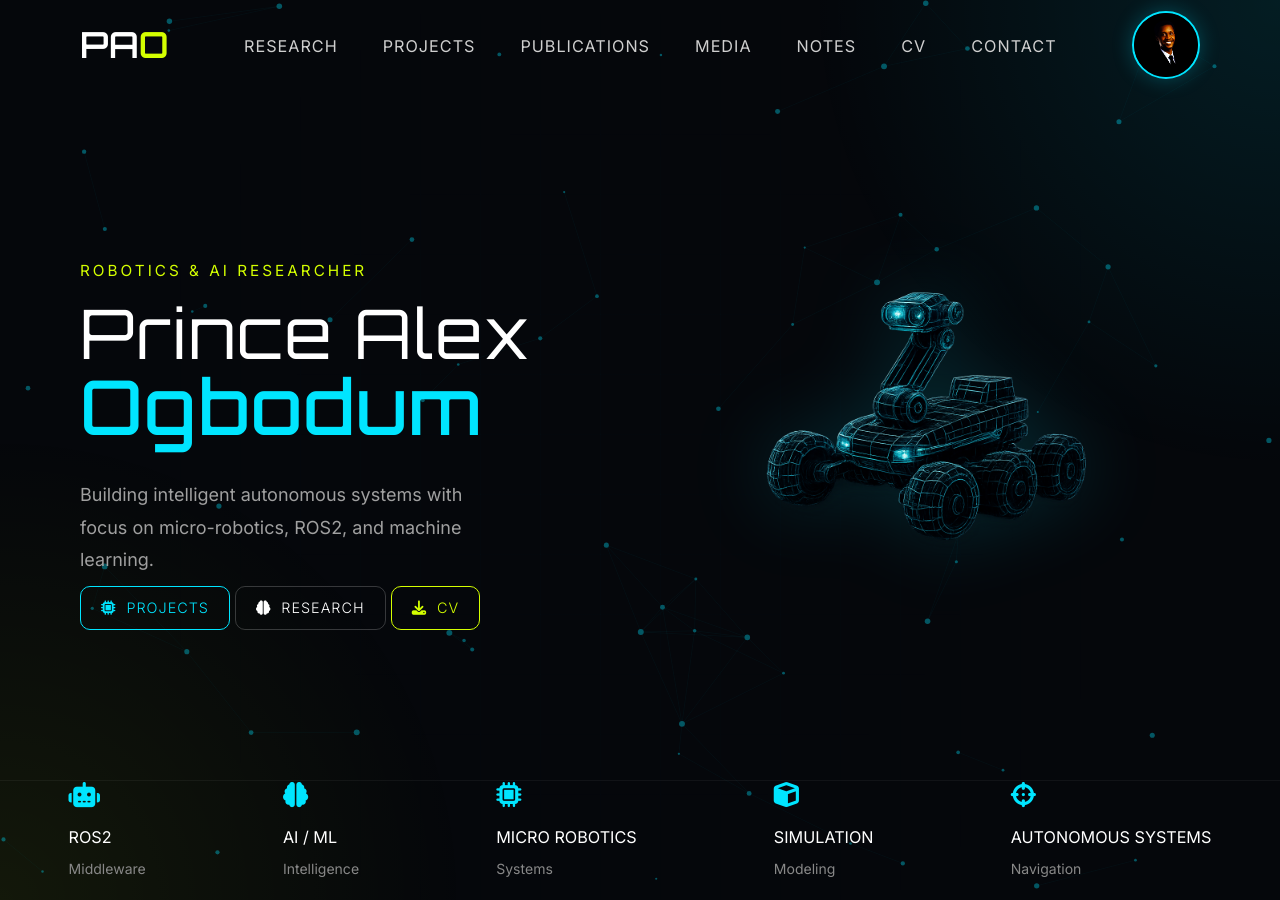
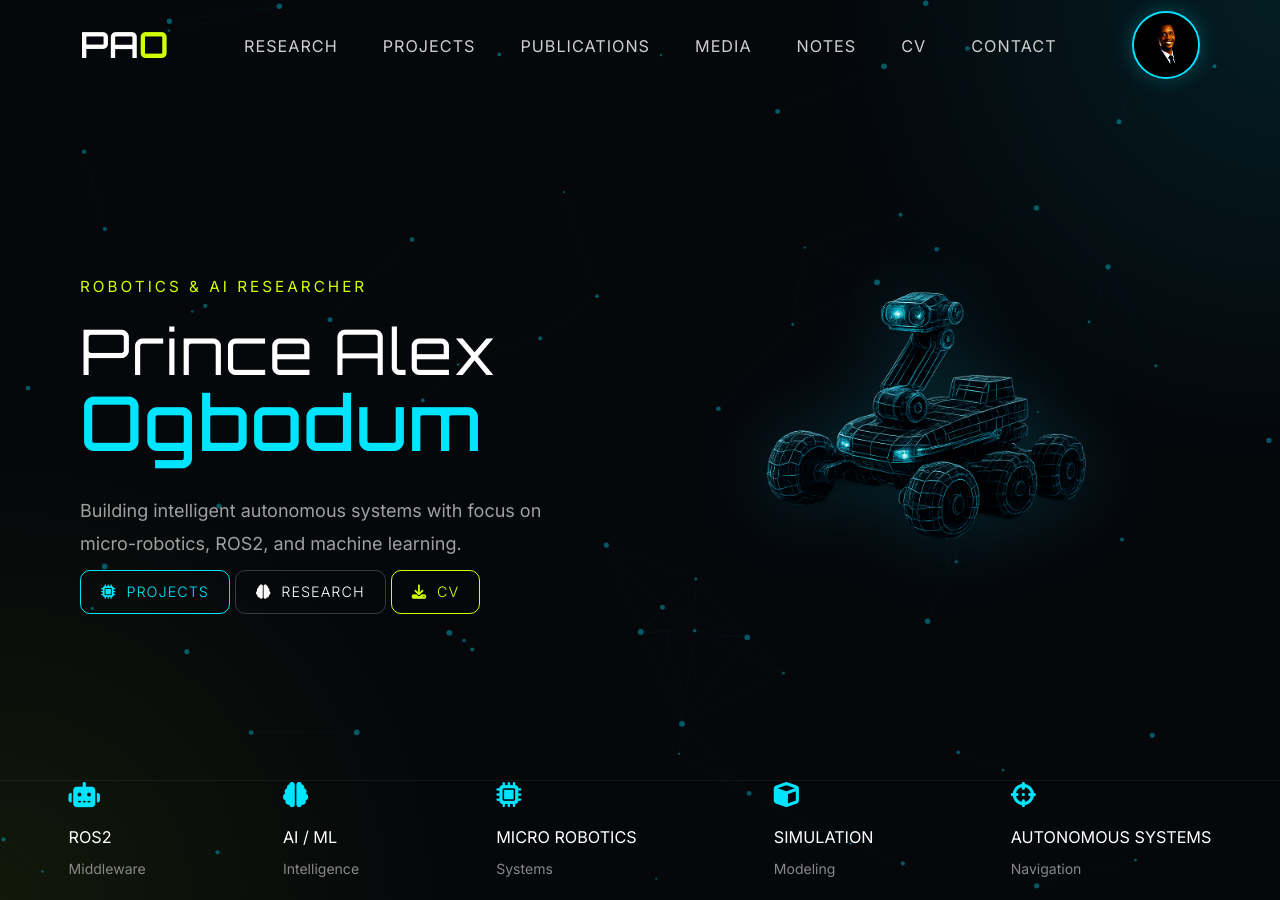
Before and after one commit to PrinssAlex/prinssalex.github.io, a Jekyll site: the page built from _pages/about.md, in a window 1280 px wide. Built offline with Jekyll 4.4.1, drawn with Linux system fonts in a browser that asks for light colours.

Commit message:
Adjust font size and max-width in main.scss

```diff
--- a/assets/css/main.scss
+++ b/assets/css/main.scss
@@ -271,7 +271,7 @@ body {
 
 .pa {
     font-family: 'Orbitron', sans-serif;
-    font-size: 3.8rem;
+    font-size: 3.5rem;
     line-height: 1.0;
     margin-bottom: 35px;
     letter-spacing: 2px;
@@ -284,7 +284,7 @@ body {
     font-size: 1rem;
     line-height: 1.8;
     margin-bottom: 10px;
-    max-width: 400px;
+    max-width: 500px;
 }
 
 /* BUTTONS */
```
